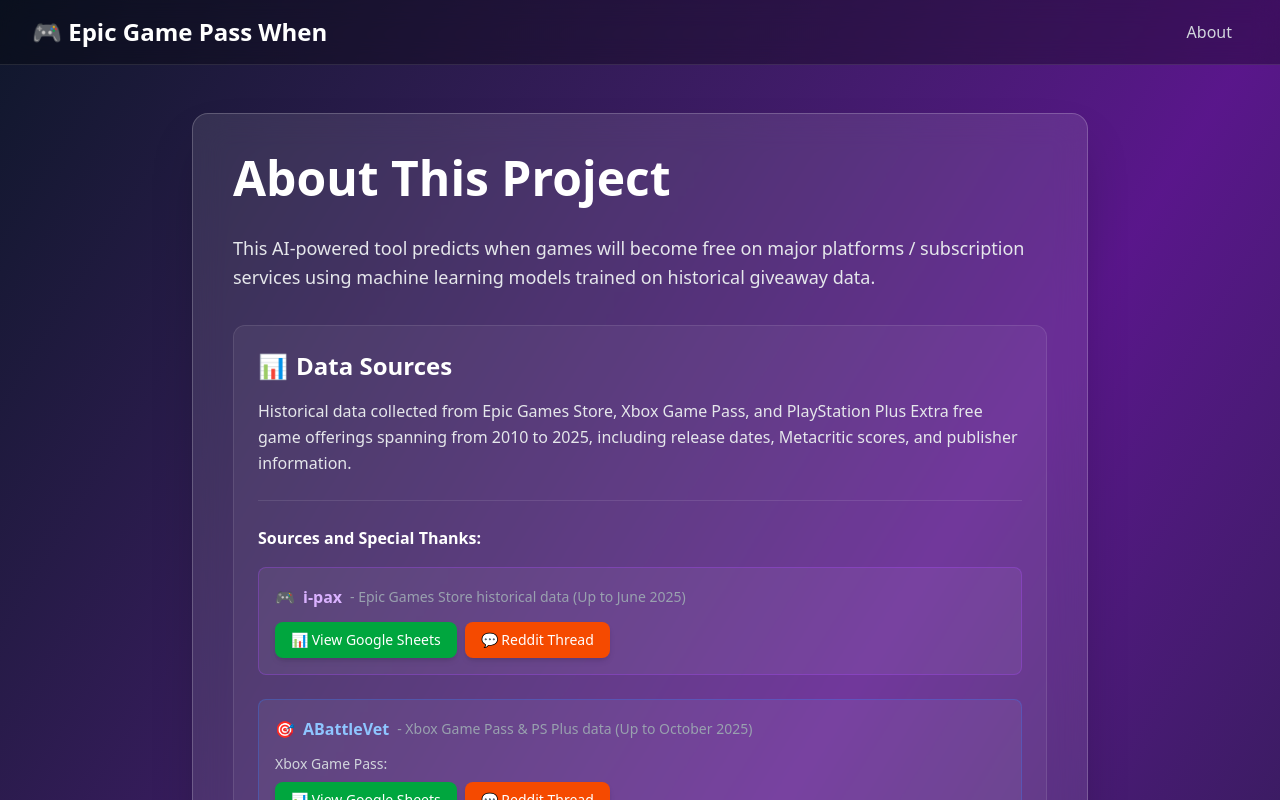
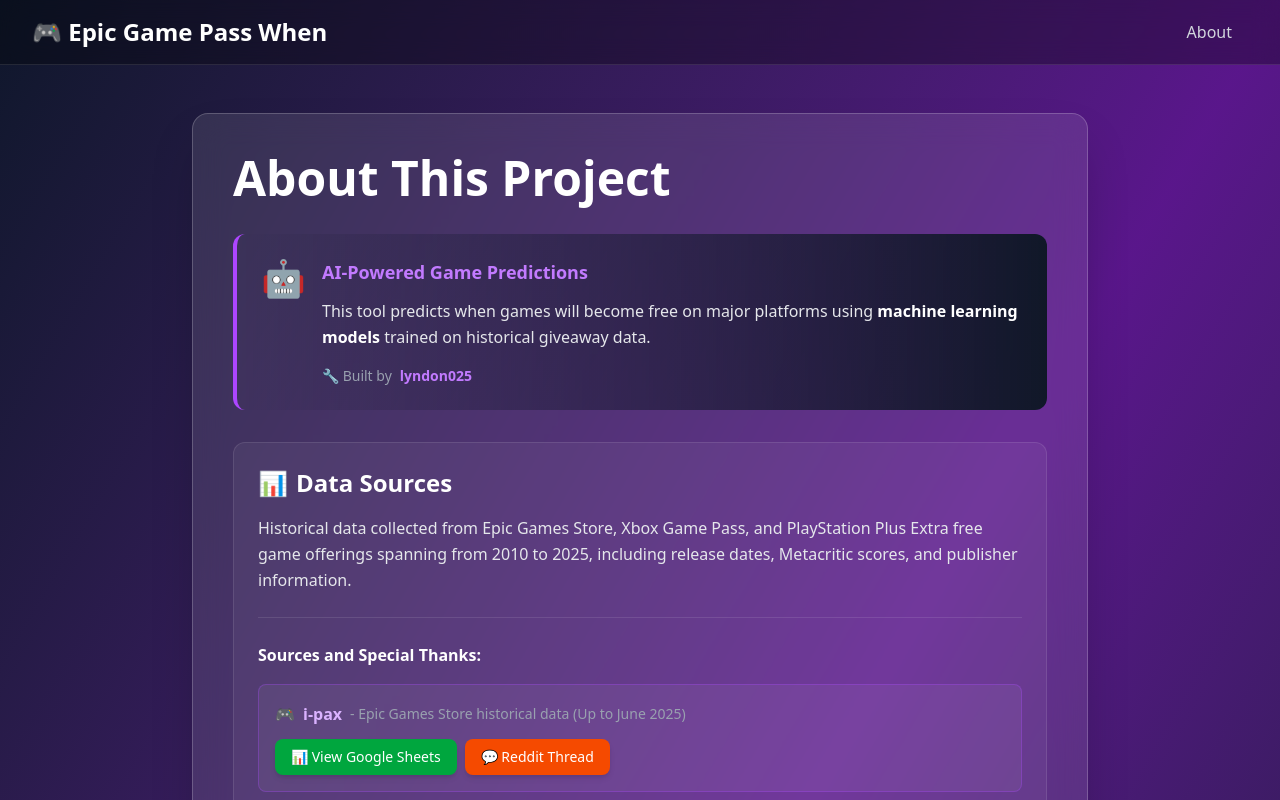
Before and after one commit to lyndon025/epic-gamepass-when, a React (Vite) app: page /about in a window 1280 px wide. Shown: the top 800 px of the page. Built offline with nearby package versions, Linux system fonts and the light colour scheme.

Commit message:
added name

```diff
--- a/src/pages/About.jsx
+++ b/src/pages/About.jsx
@@ -9,13 +9,33 @@
 
           <div className="space-y-8 text-gray-200">
             {/* Introduction */}
-            <section>
-              <p className="text-base sm:text-lg leading-relaxed">
-                This AI-powered tool predicts when games will become free on
-                major platforms / subscription services using machine learning
-                models trained on historical giveaway data.
-              </p>
-            </section>
+            <section className="bg-gradient-to-r to-gray-900 rounded-xl p-6 border-l-4 border-purple-500">
+    <div className="flex items-start gap-4">
+      <div className="text-4xl">🤖</div>
+      <div>
+        <h3 className="text-lg font-bold mb-3 text-purple-400">
+          AI-Powered Game Predictions
+        </h3>
+        <p className="text-base sm:text-ld leading-relaxed mb-4">
+          This tool predicts when games will become free on major platforms using
+          <span className="font-semibold text-white"> machine learning models</span> trained
+          on historical giveaway data.
+        </p>
+        <div className="flex items-center gap-2 text-sm text-gray-400">
+          <span>🔧 Built by</span>
+          <a
+            href="https://github.com/lyndon025"
+            target="_blank"
+            rel="noopener noreferrer"
+            className="font-semibold text-purple-400 hover:text-purple-300 transition"
+          >
+            lyndon025
+          </a>
+        </div>
+      </div>
+    </div>
+  </section>
+
 
             {/* Data Sources */}
             <div className="bg-white/5 rounded-xl p-4 sm:p-6 border border-white/10">
```
